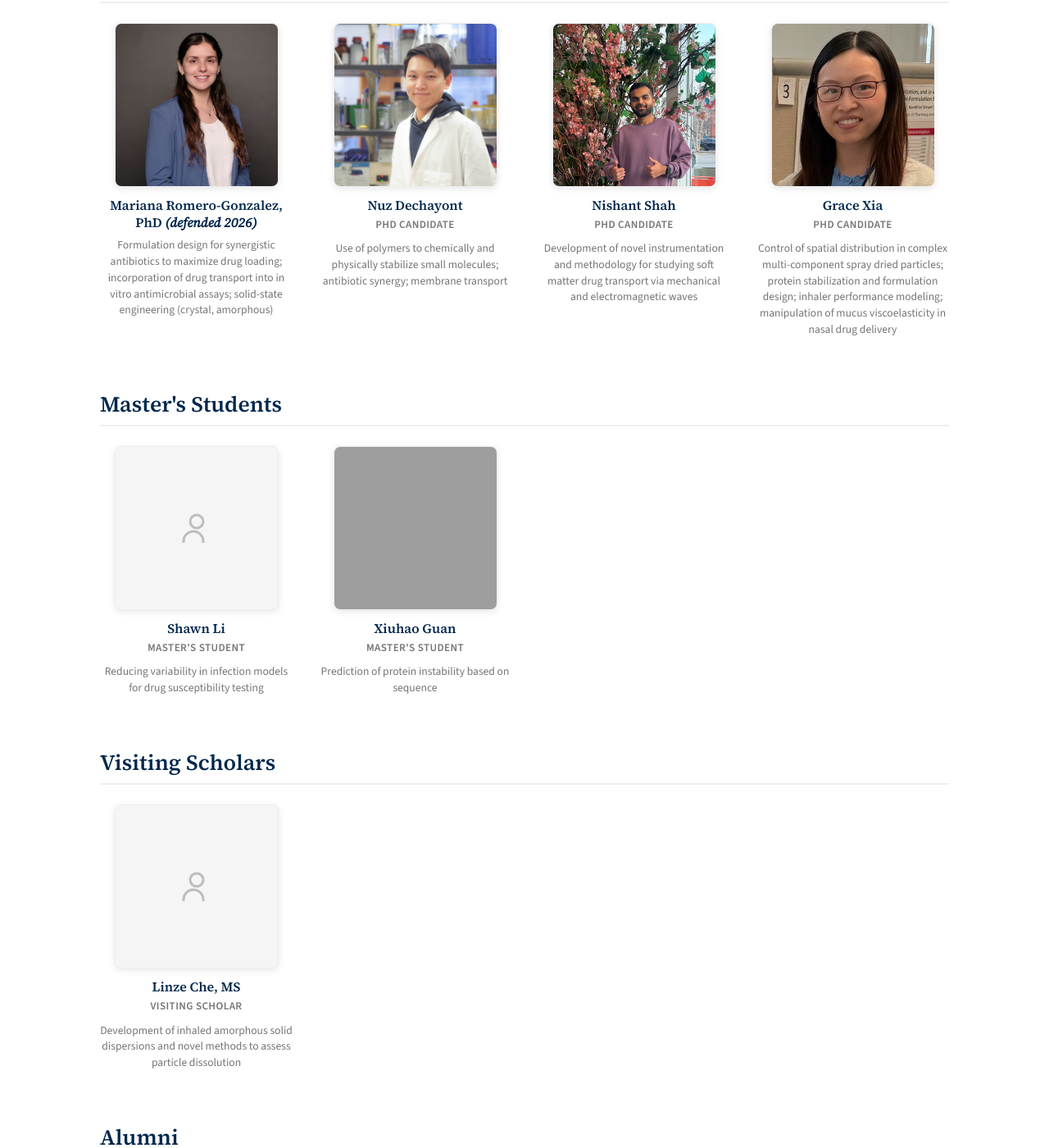
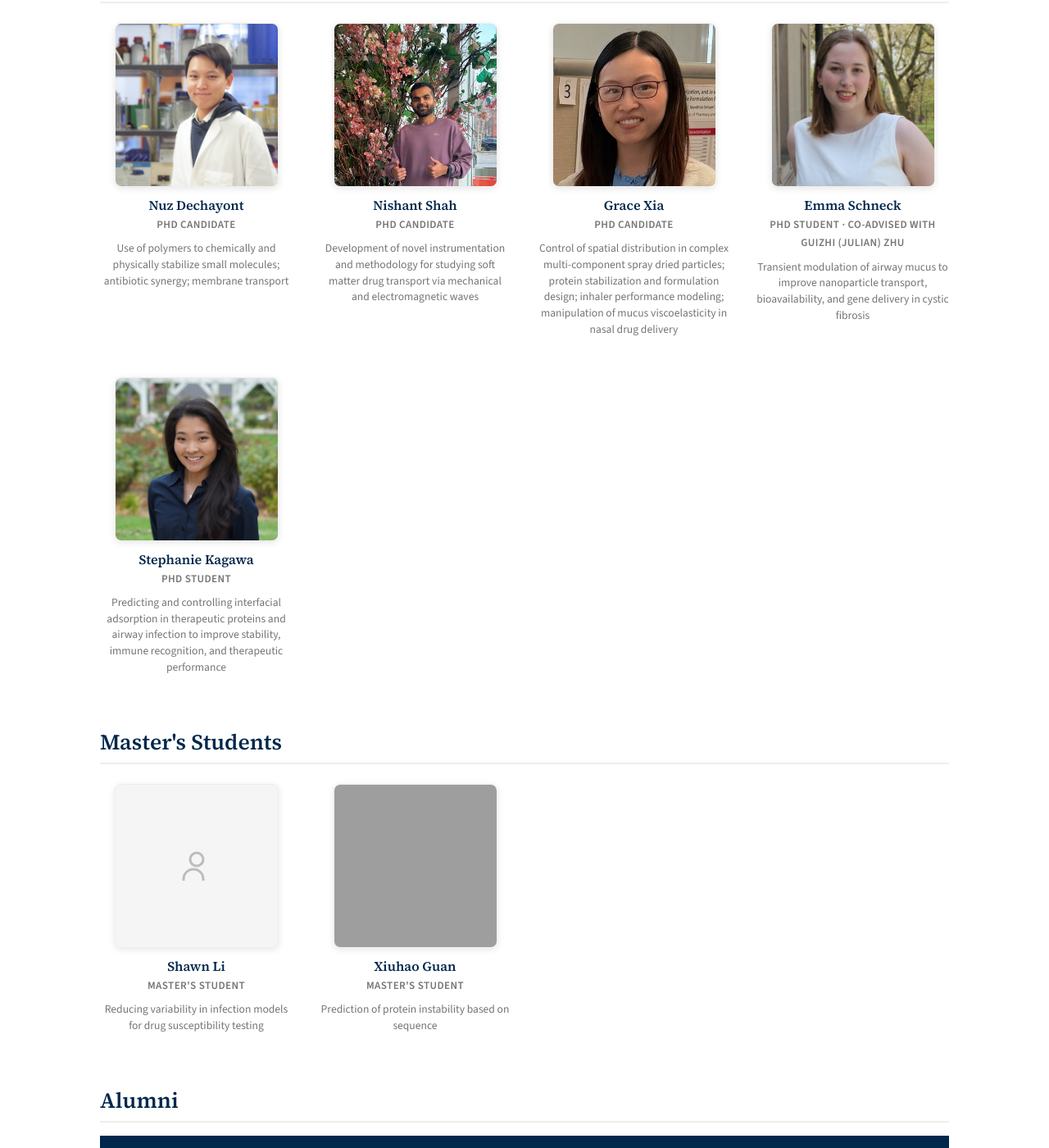
Before and after one commit to Brunaugh-Lab/Brunaugh-Lab.github.io, a Jekyll site: the page built from people.html, in a window 1280 px wide and 1400 px high, scrolled down 1219 px. Shown: the whole window at 82% size. Built offline with Jekyll 4.4.1, drawn with Linux system fonts in a browser that asks for light colours; some of the changed text lies outside the part shown; grey boxes are pictures that could not be loaded.

Commit message:
Update lab members and alumni

```diff
--- a/people.html
+++ b/people.html
@@ -53,14 +53,6 @@ permalink: /people/
   <div class="headshot-grid">
     <div class="headshot-card">
       <div class="headshot-photo">
-        <img src="/images/headshots/mariana-romero-gonzalez.jpg" alt="Mariana Romero-Gonzalez" style="object-position: center">
-      </div>
-      <h3>Mariana Romero-Gonzalez, PhD <em>(defended 2026)</em></h3>
-      <p class="headshot-desc">Formulation design for synergistic antibiotics to maximize drug loading; incorporation of drug transport into in vitro antimicrobial assays; solid-state engineering (crystal, amorphous)</p>
-    </div>
-
-    <div class="headshot-card">
-      <div class="headshot-photo">
         <img src="/images/headshots/nuz-dechayont.jpg" alt="Nuz Dechayont">
       </div>
       <h3>Nuz Dechayont</h3>
@@ -84,6 +76,24 @@ permalink: /people/
       <h3>Grace Xia</h3>
       <div class="headshot-role">PhD Candidate</div>
       <p class="headshot-desc">Control of spatial distribution in complex multi-component spray dried particles; protein stabilization and formulation design; inhaler performance modeling; manipulation of mucus viscoelasticity in nasal drug delivery</p>
+    </div>
+
+    <div class="headshot-card">
+      <div class="headshot-photo">
+        <img src="/images/headshots/emma-schneck.jpeg" alt="Emma Schneck" style="object-position: center">
+      </div>
+      <h3>Emma Schneck</h3>
+      <div class="headshot-role">PhD Student · Co-advised with Guizhi (Julian) Zhu</div>
+      <p class="headshot-desc">Transient modulation of airway mucus to improve nanoparticle transport, bioavailability, and gene delivery in cystic fibrosis</p>
+    </div>
+
+    <div class="headshot-card">
+      <div class="headshot-photo">
+        <img src="/images/headshots/stephanie-kagawa.jpeg" alt="Stephanie Kagawa" style="object-position: center">
+      </div>
+      <h3>Stephanie Kagawa</h3>
+      <div class="headshot-role">PhD Student</div>
+      <p class="headshot-desc">Predicting and controlling interfacial adsorption in therapeutic proteins and airway infection to improve stability, immune recognition, and therapeutic performance</p>
     </div>
   </div>
 </div>
@@ -112,21 +122,6 @@ permalink: /people/
   </div>
 </div>
 
-<!-- Visiting Scholars -->
-<div class="people-section">
-  <h2>Visiting Scholars</h2>
-  <div class="headshot-grid">
-    <div class="headshot-card">
-      <div class="headshot-photo headshot-placeholder">
-        <svg width="48" height="48" viewBox="0 0 24 24" fill="none" stroke="currentColor" stroke-width="1.5"><circle cx="12" cy="8" r="4"/><path d="M4 21v-1a6 6 0 0 1 12 0v1"/></svg>
-      </div>
-      <h3>Linze Che, MS</h3>
-      <div class="headshot-role">Visiting Scholar</div>
-      <p class="headshot-desc">Development of inhaled amorphous solid dispersions and novel methods to assess particle dissolution</p>
-    </div>
-  </div>
-</div>
-
 <!-- Alumni -->
 <div class="people-section">
   <h2>Alumni</h2>
@@ -136,11 +131,17 @@ permalink: /people/
       <tr>
         <th>Name</th>
         <th>Degree / Role</th>
-        <th>Current Position</th>
+        <th>Next Position</th>
         <th>Research in Lab</th>
       </tr>
     </thead>
     <tbody>
+      <tr>
+        <td>Mariana Romero-Gonzalez</td>
+        <td>PhD</td>
+        <td>Eli Lilly and Company</td>
+        <td>Formulation design for synergistic antibiotics; drug transport in antimicrobial assays; solid-state engineering</td>
+      </tr>
       <tr>
         <td>Mercy Okezue</td>
         <td>PhD</td>
```
Also changed, not shown: images/headshots/emma-schneck.jpeg (added), images/headshots/stephanie-kagawa.jpeg (added).
